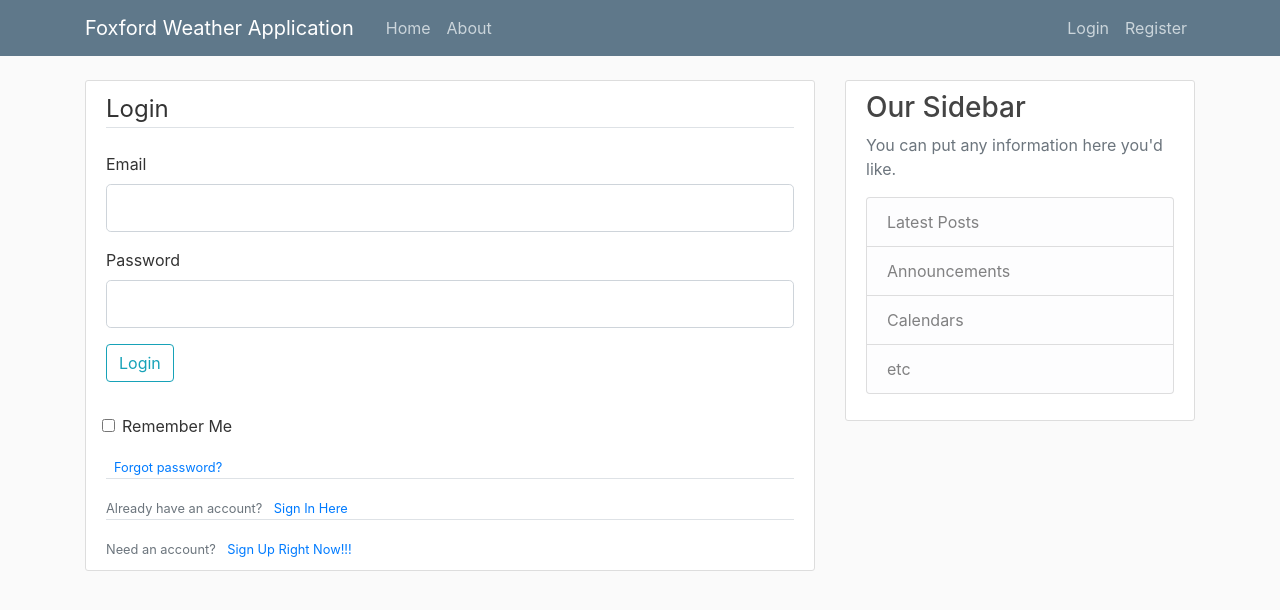
After one commit to PeterRyder2/weather_app, a Flask app: page /login in a window 1280 px wide. The commit adds this page. Shown: the top 610 px of the page. Run offline with Flask 2, Linux system fonts and the light colour scheme; some libraries are stand-ins or nearby versions.

Commit message:
added registration and login forms

```diff
--- a/app.py
+++ b/app.py
@@ -2,14 +2,19 @@
 # API key = 8aaae57f966915b85ed963bd8af3866f
 # COdes for openweather https://openweathermap.org/weather-conditions
 
-from flask import Flask, render_template, redirect, request, url_for
+from flask import Flask, render_template, redirect, request, url_for,flash
 import urllib, json, requests
+from forms import RegistrationForm, LoginForm
 
 app = Flask(__name__)
 
+
+app.config["SECRET_KEY"] = '07f6eb13ea9fc96e2a0a213a0e17becd'
+
+
 @app.route('/')
 @app.route('/home')
-def index():
+def home():
     return render_template("layout.html")
 
 @app.route('/weather', methods = ["GET", "POST"])
@@ -28,5 +33,29 @@ def getweather():
         print("entered else loop")
         render_template("layout.html")
 
+
+
+
+@app.route('/register', methods = ["GET","POST"])
+def register():
+    form = RegistrationForm()
+    if form.validate_on_submit():
+        flash(f"Account succesfully created for {form.username.data}!", 'success')
+        return redirect(url_for('home'))
+    return render_template('register.html', title = 'Register', form=form)
+
+@app.route('/login', methods = ["GET","POST"])
+def login():
+    form = LoginForm()
+    if form.validate_on_submit():
+        if form.email.data == 'admin@blog.com' and form.password.data == 'password':
+            flash("You have been logged in", "success ")
+            return redirect(url_for('home'))
+        else:
+            flash("You did not put in your username and password correctly!!", "danger")
+    return render_template('login.html', title = 'login', form=form)
+
+
+
 if __name__ == "__main__":
     app.run(debug=True)
--- /dev/null
+++ b/forms.py
@@ -0,0 +1,23 @@
+
+
+from flask_wtf import FlaskForm
+from wtforms import StringField, PasswordField, SubmitField, BooleanField
+from wtforms.validators import DataRequired, Length, Email, EqualTo
+
+class RegistrationForm(FlaskForm):
+    username = StringField('Username',
+                           validators=[DataRequired(), Length(min=2, max=20)])
+    email = StringField('Email',
+                        validators=[DataRequired(), Email()])
+    password = PasswordField('Password', validators=[DataRequired()])
+    confirm_password = PasswordField('Confirm Password',
+                                     validators=[DataRequired(), EqualTo('password')])
+    submit = SubmitField('Sign Up')
+
+
+class LoginForm(FlaskForm):
+    email = StringField('Email',
+                        validators=[DataRequired(), Email()])
+    password = PasswordField('Password', validators=[DataRequired()])
+    remember = BooleanField('Remember Me')
+    submit = SubmitField('Login')
--- a/templates/layout.html
+++ b/templates/layout.html
@@ -38,13 +38,13 @@
                     </button>
                         <div class="collapse navbar-collapse" id="navbarToggle">
                           <div class="navbar-nav mr-auto">
-                            <a class="nav-item nav-link" href="/">Home</a>
-                            <a class="nav-item nav-link" href="/about">About</a>
+                            <a class="nav-item nav-link" href="{{ url_for('home')}}">Home</a>
+                            <a class="nav-item nav-link" href="{{ url_for('home')}}">About</a>
                           </div>
                           <!-- Navbar Right Side -->
                           <div class="navbar-nav">
-                            <a class="nav-item nav-link" href="/login">Login</a>
-                            <a class="nav-item nav-link" href="/register">Register</a>
+                            <a class="nav-item nav-link" href="{{ url_for('login')}}">Login</a>
+                            <a class="nav-item nav-link" href="{{ url_for('register')}}">Register</a>
                           </div>
                         </div>
                       </div>
@@ -52,19 +52,29 @@
             </header>
 
 
-
+            {%if title == Home %}
+            <form class = "col-md-" action = "/weather" method = "post">
+                <button class="btn btn-primary" type="submit">Get weather for foxford </button>
+            </form>
+            {%endif%}
 
 <main role="main" class="container">
         <div class="row">
-                {%if title == Home %}
-                <form class = "col-md-8" action = "/weather" method = "post">
-                    <button class="btn btn-primary" type="submit">Get weather for foxford </button>
-                </form>
-                {%endif%}
 
+                <!-- code to add flashed message (derived from register and login function in routes   )-->
+          {% with messages = get_flashed_messages(with_categories=true)%}
+            {%if messages%}
+              {%for category, message in messages %}
+                <div class = "alert alert-{{ category }}">
+                  {{message}}
+                </div>
+              {%endfor%}
+            {% endif%}
+          {%endwith%}
           <div class="col-md-8">
             {% block content %}{% endblock %}
           </div>
+
           <div class="col-md-4">
             <div class="content-section">
               <h3>Our Sidebar</h3>
--- /dev/null
+++ b/templates/login.html
@@ -0,0 +1,69 @@
+{%extends "layout.html"%}
+{%block content%}
+ <div class = "content-section">
+    <form method = "POST" action = "">
+        {{ form.hidden_tag() }}
+        <fieldset class = "form-group">
+            <legend class =  "border-bottom mb-4">Login</legend>
+
+
+
+
+            <div class = "form-group">
+                {{form.email.label(class= "form-control-label")}}
+
+                {%if form.email.errors%}
+                    {{form.email (class="form-control form-control-lg form control-lg is-invalid")}}
+                    <div class = "invalid-feedback">
+                        {%for error in form.email.errors%}
+                            <span>
+                                {{error}}
+                            </span>
+                        {%endfor %}
+                    </div>
+                {%else%}
+                    {{form.email (class="form-control form-control-lg")}}
+                {%endif%}
+                </div>
+            <div class = "form-group">
+                {{form.password.label(class= "form-control-label")}}
+
+                {%if form.password.errors%}
+                    {{form.password (class="form-control form-control-lg form control-lg is-invalid")}}
+                    <div class = "invalid-feedback">
+                        {%for error in form.password.errors%}
+                            <span>
+                                {{error}}
+                            </span>
+                        {%endfor %}
+                    </div>
+                {%else%}
+                    {{form.password (class="form-control form-control-lg")}}
+                {%endif%}            </div>
+
+            <div class = "form-group">
+                {{form.submit(class="btn btn-outline-info")}}
+            </div>
+        </fieldset>
+        <!-- for the rememebr me checkbox-->
+        <div class = "form-group ml-3" >
+            {{form.remember(class = "form-check-input")}}
+            {{form.remember.label(class= "form-check-label")}}
+        </div>
+
+        <small class = "text-muted ml-2">
+                <a href = "a">Forgot password?</a>
+        </small>
+    </form>
+
+    <div class = "border-top pt-3">
+        <small class = "text-muted"> Already have an account? <a class = "ml-2" href= "{{url_for('login')}}">Sign In Here </a></small>
+    </div>
+
+    <div class = "border-top pt-3">
+        <small class = "text-muted">
+            Need an account? <a class = "ml-2" href ="{{url_for('register') }}"> Sign Up Right Now!!!</a>
+        </small>
+    </div>
+ </div>
+{%endblock content%}
```
Also changed, not shown: templates/register.html (added, +83 -0 lines).
